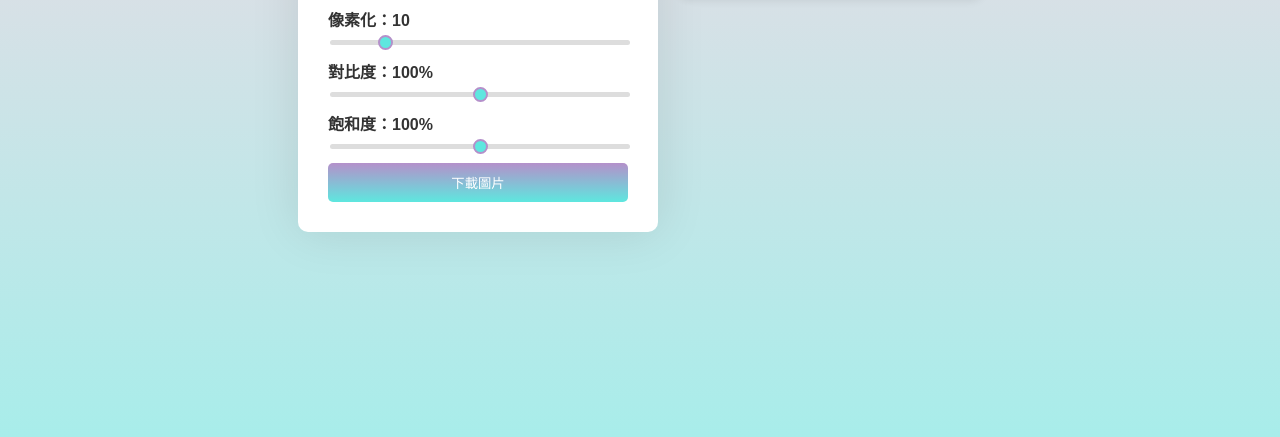
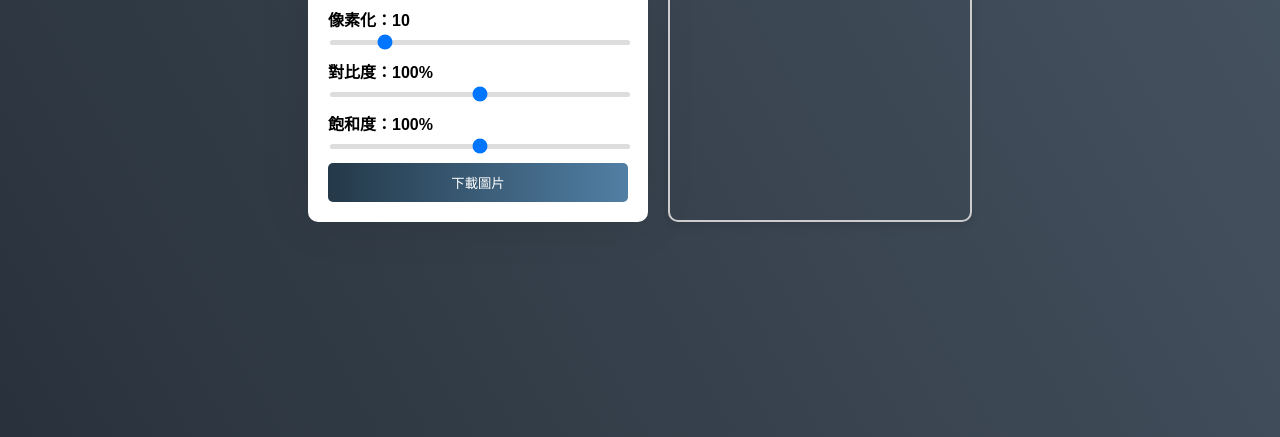
Before and after one commit to Gamerhsu/pixelate-image, a plain HTML site: page index.html in a window 1280 px wide. Shown: the part 363-800 px from the top of the page. Drawn offline with Linux system fonts and the light colour scheme.

Commit message:
Update styles.css

```diff
--- a/styles.css
+++ b/styles.css
@@ -1,4 +1,3 @@
-/* 基本樣式 */
 body {
     font-family: Arial, sans-serif;
     margin: 0;
@@ -6,135 +5,56 @@ body {
     display: flex;
     justify-content: center;
     align-items: center;
-    min-height: 100vh; /* 確保背景覆蓋整個視窗 */
-    background-image: linear-gradient(to top, #a8edea 0%, #fed6e3 100%);
-    background-size: cover; /* 確保背景覆蓋整個畫面 */
-    background-attachment: fixed; /* 背景固定不隨滾動移動 */
-    background-color: #f0f8ff; /* 設置漸變的備選顏色 */
+    min-height: 100vh;
+    background-image: linear-gradient(60deg, #29323c 0%, #485563 100%);;
 }
 
-/* 主容器 */
 .container {
-    display: flex; /* 左右佈局 */
-    gap: 20px; /* 左右間距 */
-    align-items: flex-start; /* 元素對齊頂部 */
-    flex-wrap: wrap; /* 小螢幕時，內容換行 */
-    padding: 20px; /* 增加內邊距 */
-    max-width: 1200px; /* 最大寬度 */
-    margin: auto; /* 水平居中 */
+    display: flex;
+    flex-wrap: wrap;
+    gap: 20px;
+    padding: 20px;
+    max-width: 1200px;
+    margin: auto;
 }
 
-/* 左側：數值調整區 */
 .controls {
     background: #fff;
     padding: 20px;
     border-radius: 10px;
     box-shadow: 0 0 50px rgba(0, 0, 0, 0.1);
+    max-width: 300px;
     width: 100%;
-    max-width: 300px; /* 限制最大寬度 */
-    text-align: left;
-    transition: transform 0.2s ease; /* 添加交互動畫 */
 }
 
-/* 滑桿標籤與滑桿之間的樣式 */
 .controls label {
     display: block;
-    margin-bottom: 10px; /* 縮小間距 */
-    font-weight: bold; /* 突出標籤文字 */
-    color: #333; /* 深色文字 */
+    margin-bottom: 10px;
+    font-weight: bold;
 }
 
 .controls input[type="range"] {
-    width: 100%; /* 滑桿全寬 */
+    width: 100%;
     margin-top: 5px;
-    appearance: none; /* 去除默認樣式 */
+    appearance: none;
     height: 5px;
     background: #ddd;
     border-radius: 5px;
-    outline: none;
-    transition: background 0.3s;
 }
 
-/* 滑桿滑塊樣式 */
-.controls input[type="range"]::-webkit-slider-thumb {
-    appearance: none;
-    width: 15px;
-    height: 15px;
-    background: #5ee7df;
-    border: 2px solid #b490ca;
-    border-radius: 50%; /* 滑塊圓形 */
-    cursor: pointer;
-    transition: background 0.3s;
-}
-
-.controls input[type="range"]::-webkit-slider-thumb:hover {
-    background: #30cfd0; /* 滑塊懸停顏色 */
-}
-
-/* 滑桿懸停效果 */
-.controls input[type="range"]:hover {
-    background: #bbb;
-}
-
-/* 按鈕樣式 */
 .controls button {
     width: 100%;
     padding: 10px;
-    background-image: linear-gradient(to top, #5ee7df 0%, #b490ca 100%);
-    color: white;
+    background-image: linear-gradient(to right, #243949 0%, #517fa4 100%);
+    color: #fff;
     border: none;
     border-radius: 5px;
     cursor: pointer;
-    transition: background 0.3s ease, transform 0.2s ease; /* 添加動畫效果 */
 }
 
-.controls button:hover {
-    background-image: linear-gradient(to top, #30cfd0 0%, #330867 100%);
-    transform: scale(1.05); /* 放大按鈕 */
-}
-
-/* 右側：畫布 */
 canvas {
     border: 2px solid #ccc;
-    background-color: #fff;
-    max-width: 100%; /* 畫布寬度適應容器 */
-    max-height: 800px;
-    object-fit: contain; /* 保持原始圖片比例 */
     border-radius: 10px;
-    box-shadow: 0 4px 10px rgba(0, 0, 0, 0.1); /* 添加陰影 */
-    transition: transform 0.3s ease; /* 畫布動畫效果 */
+    max-width: 100%;
+    box-shadow: 0 4px 10px rgba(0, 0, 0, 0.1);
 }
-
-/* 當滑鼠懸停在畫布上時 */
-canvas:hover {
-    transform: scale(1.02); /* 畫布稍微放大 */
-}
-
-/* 響應式設計：小螢幕調整 */
-@media (max-width: 768px) {
-    .container {
-        flex-direction: column; /* 垂直排列 */
-        align-items: center; /* 內容居中 */
-    }
-
-    .controls {
-        max-width: 100%; /* 占滿容器寬度 */
-        margin-bottom: 20px; /* 與畫布之間的間距 */
-    }
-
-    canvas {
-        max-width: 100%; /* 畫布在小螢幕時占滿容器 */
-        max-height: auto; /* 自適應高度 */
-    }
-}
-
-/* 響應式設計：大螢幕時調整內邊距與最大寬度 */
-@media (min-width: 1200px) {
-    .controls {
-        padding: 30px;
-    }
-
-    canvas {
-        max-width: 800px;
-    }
-}
```
